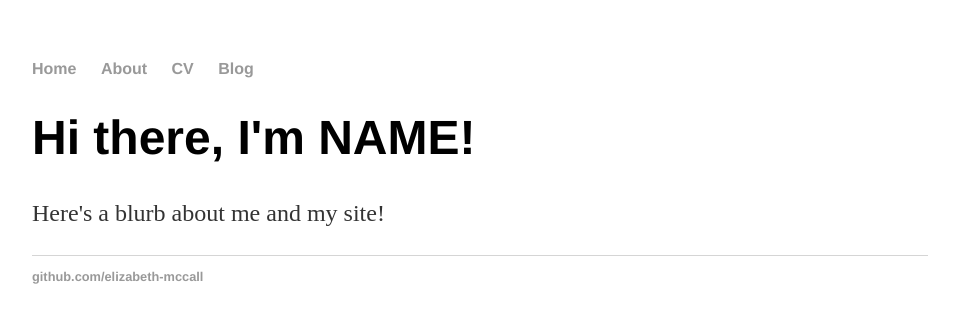
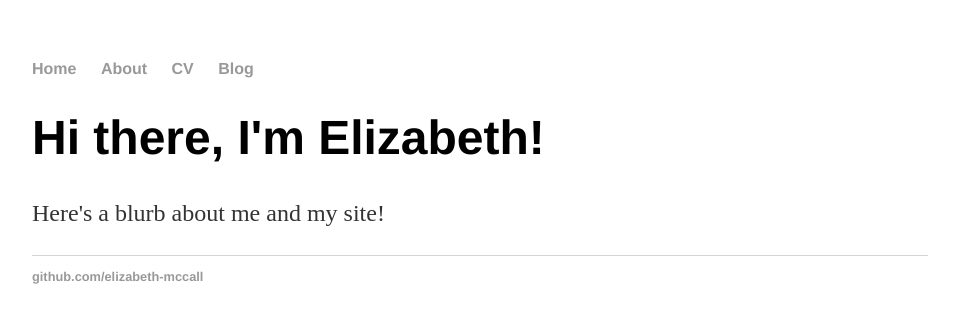
Before and after one commit to elizabeth-mccall/elizabeth-mccall.github.io, a Jekyll site: the page built from index.html, in a window 1280 px wide. Shown: the top 323 px of the page, without its empty margins (160-1119 px from the left). Built offline with Jekyll 4.4.1, drawn with Linux system fonts in a browser that asks for light colours.

Commit message:
Update index.html

```diff
--- a/index.html
+++ b/index.html
@@ -1,8 +1,8 @@
 ---
 layout: default
-title: "NAME, Digital Publishing Expert"
+title: "Elizabeth, Data Librarian"
 ---
 <div class="blurb">
-	<h1>Hi there, I'm NAME!</h1>
+	<h1>Hi there, I'm Elizabeth!</h1>
 	<p>Here's a blurb about me and my site!</p>
 </div><!-- /.blurb -->
```
